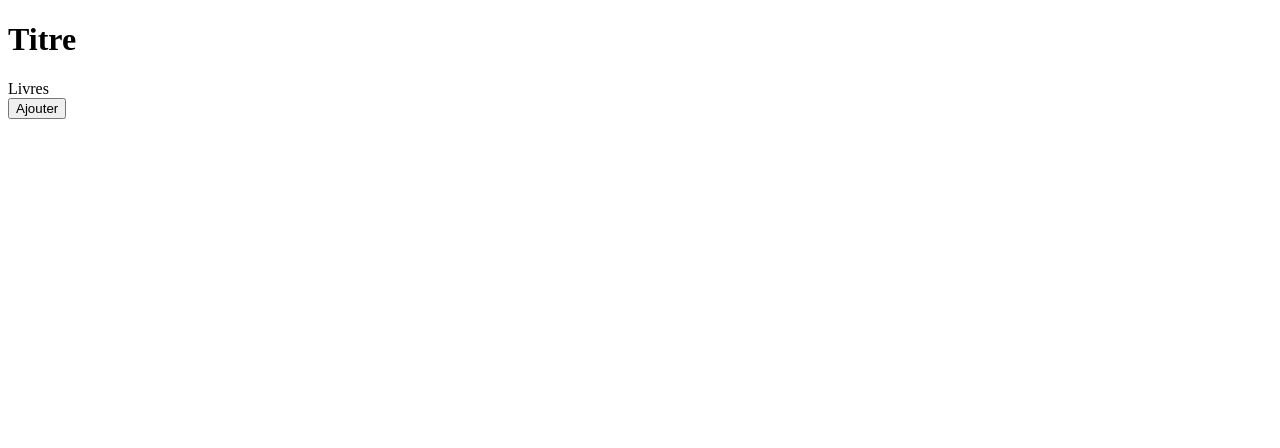
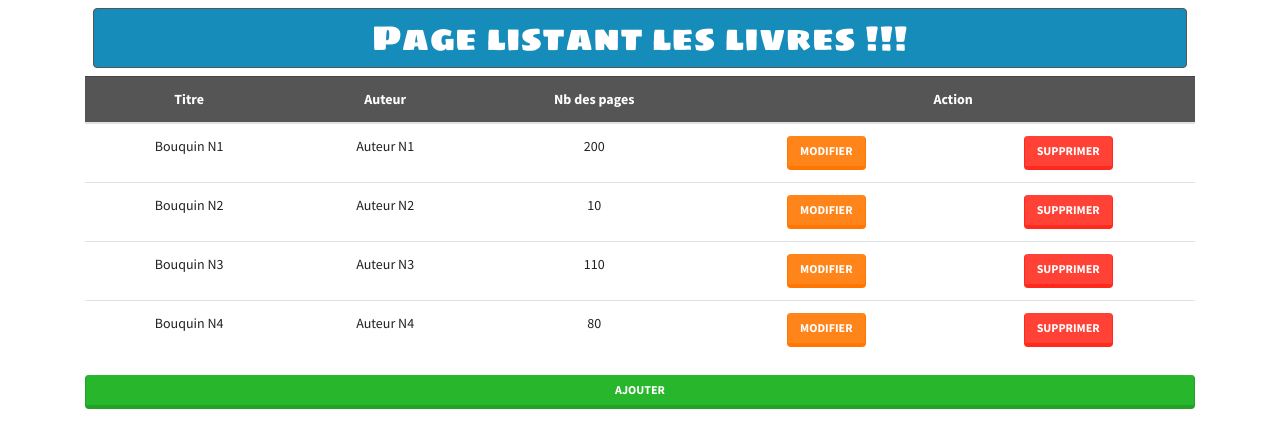
Before and after one commit to SANIOK78/p1_reactBibliotheque, a React (Create React App) app: page / in a window 1280 px wide. Shown: the top 448 px of the page. Built offline with nearby package versions, Linux system fonts and the light colour scheme.

Commit message:
Ajout de component 'bouton' et container 'Livres'

```diff
--- a/public/index.html
+++ b/public/index.html
@@ -10,6 +10,8 @@
       content="Web site created using create-react-app"
     />
     <link rel="apple-touch-icon" href="%PUBLIC_URL%/logo192.png" />
+    <link rel="stylesheet" href="https://bootswatch.com/4/lumen/bootstrap.min.css" >
+    <link href="https://fonts.googleapis.com/css2?family=Sigmar+One&display=swap" rel="stylesheet">
     <!--
       manifest.json provides metadata used when your web app is installed on a
       user's mobile device or desktop. See https://developers.google.com/web/fundamentals/web-app-manifest/
@@ -24,7 +26,7 @@
       work correctly both with client-side routing and a non-root public URL.
       Learn how to configure a non-root public URL by running `npm run build`.
     -->
-    <title>React App</title>
+    <title>App Bibliothéque !</title>
   </head>
   <body>
     <noscript>You need to enable JavaScript to run this app.</noscript>
@@ -39,5 +41,12 @@
       To begin the development, run `npm start` or `yarn start`.
       To create a production bundle, use `npm run build` or `yarn build`.
     -->
+
+  <script src="https://code.jquery.com/jquery-3.5.1.slim.min.js" integrity="sha384-DfXdz2htPH0lsSSs5nCTpuj/zy4C+OGpamoFVy38MVBnE+IbbVYUew+OrCXaRkfj"
+  crossorigin="anonymous"></script>
+  <script src="https://cdn.jsdelivr.net/npm/popper.js@1.16.1/dist/umd/popper.min.js" integrity="sha384-9/reFTGAW83EW2RDu2S0VKaIzap3H66lZH81PoYlFhbGU+6BZp6G7niu735Sk7lN"
+  crossorigin="anonymous"></script>
+  <script src="https://cdn.jsdelivr.net/npm/bootstrap@4.5.3/dist/js/bootstrap.min.js" integrity="sha384-w1Q4orYjBQndcko6MimVbzY0tgp4pWB4lZ7lr30WKz0vr/aWKhXdBNmNb5D92v7s"
+  crossorigin="anonymous"></script>
   </body>
 </html>
--- a/src/App.js
+++ b/src/App.js
@@ -1,14 +1,22 @@
-import React from 'react';
+import React, { Component } from 'react';
+import TitreH1 from './components/Titres/TitreH1';
+import Bouton from './components/Bouton/Bouton';
+import Livres from './containers/Livres/listeLivres';
 
+class App extends Component {
+  render() {
+    return (
+      <div className='container'>
 
-function App() {
-  return (
-    <>
-      <h1>Titre</h1>
-      <div>Livres</div>
-      <button>Ajouter</button>
-    </>
-  );
+        <TitreH1>Page listant les livres !!!</TitreH1>
+        <Livres />
+        <Bouton typeBtn="btn-success" large="w-100"
+          clic={() => console.log("Ajoutez !!!")} >Ajouter
+        </Bouton>
+
+      </div>
+    );
+  }
 }
 
 export default App;
--- /dev/null
+++ b/src/components/Bouton/Bouton.js
@@ -0,0 +1,10 @@
+import React from "react";
+
+const bouton = (props) => {
+    const btnCss = `btn ${props.typeBtn} ${props.large}`;
+    return <button className={btnCss} onClick={props.clic}>
+        {props.children}
+    </button>
+};
+
+export default bouton;
--- /dev/null
+++ b/src/components/Titres/TitreH1.js
@@ -0,0 +1,11 @@
+import React from "react";
+import clPerso from "./TitreH1.module.css";
+
+// Création composant 'titre'
+const titreH1 = (props) => {
+
+    const titreCss = `${clPerso.policeTitre} border border-dark p-2 m-2 bg-primary rounded text-white text-center`;
+    return <h1 className={titreCss}>{props.children}</h1>
+};
+
+export default titreH1;
--- /dev/null
+++ b/src/components/Titres/TitreH1.module.css
@@ -0,0 +1,7 @@
+.policeTitre{
+    font-family: 'Sigmar One', cursive;
+}
+
+.policeTitre:hover {
+    color: orangered!important
+}
--- /dev/null
+++ b/src/containers/Livres/listeLivres.js
@@ -0,0 +1,49 @@
+import React, {Component} from 'react';
+import Bouton from '../../components/Bouton/Bouton';
+
+class Livres extends Component {
+    state = {
+        listeLivres: [
+            {id:1, titre:"Bouquin N1", auteur: "Auteur N1", nbPages: "200"},
+            {id:2, titre:"Bouquin N2", auteur: "Auteur N2", nbPages: "10"},
+            {id:3, titre:"Bouquin N3", auteur: "Auteur N3", nbPages: "110"},
+            {id:4, titre:"Bouquin N4", auteur: "Auteur N4", nbPages: "80"},
+        ]
+    }
+    render() {
+        return (
+            <table className='table text-center'>
+                <thead>
+                    <tr className='table-dark'>
+                        <th>Titre</th>
+                        <th>Auteur</th>
+                        <th>Nb des pages</th>
+                        <th colSpan='2'>Action</th>
+                    </tr>
+                </thead>
+                <tbody>
+                    {
+                        this.state.listeLivres.map(livre => {
+                            return (
+                                <tr key={livre.id}>
+                                    <td>{livre.titre}</td>
+                                    <td>{livre.auteur}</td>
+                                    <td>{livre.nbPages}</td>
+                                    <td>
+                                        <Bouton typeBtn="btn-warning" clic={() => console.log("Modifier !!!")}>Modifier</Bouton>
+                                    </td>
+                                    <td>
+                                        <Bouton typeBtn="btn-danger" clic={() => console.log("Supprimer !!!")}>Supprimer</Bouton>
+                                    </td>
+                                </tr>
+                            )
+                        })
+                    }
+                </tbody>
+            </table>
+
+        );
+    }
+}
+
+export default Livres;
```
